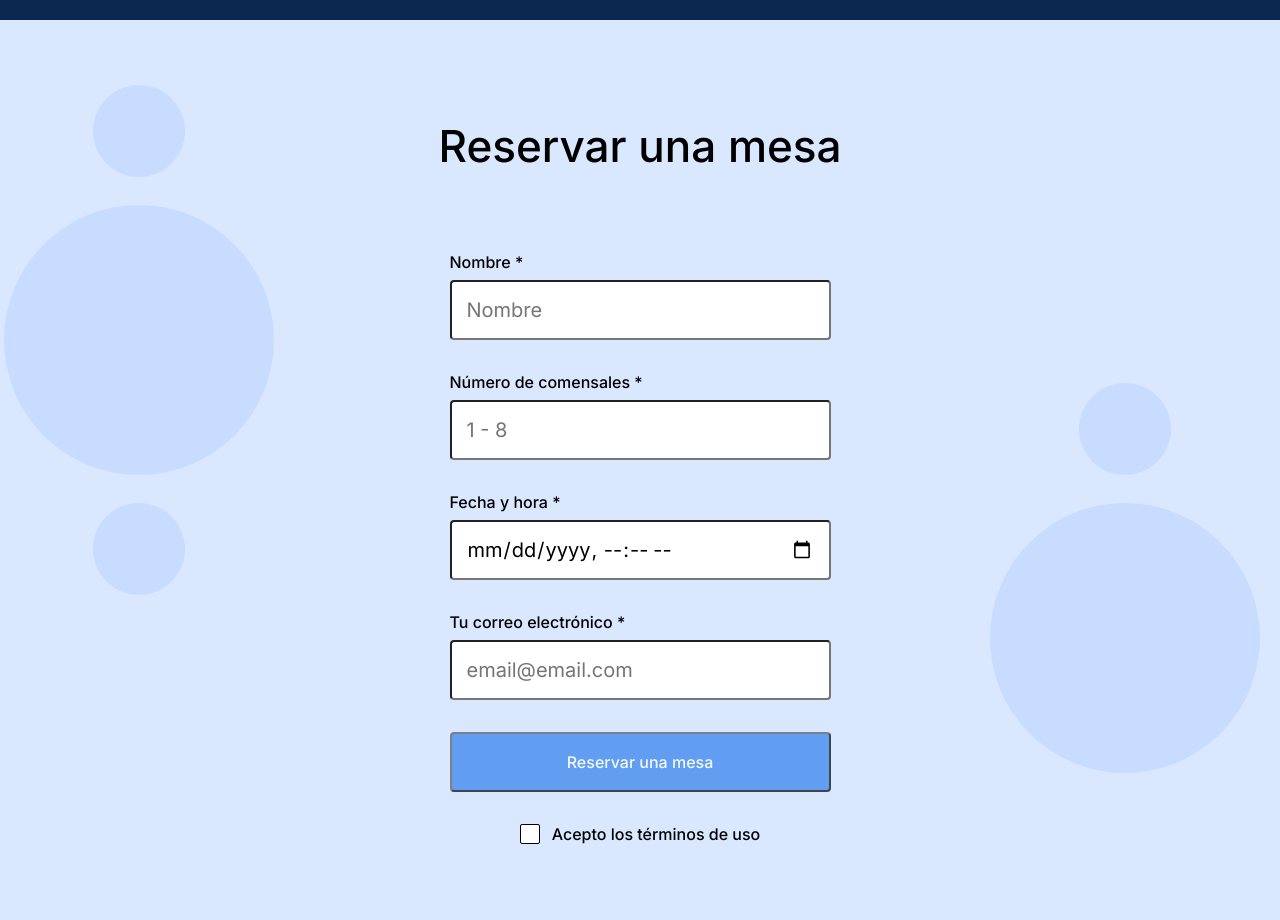
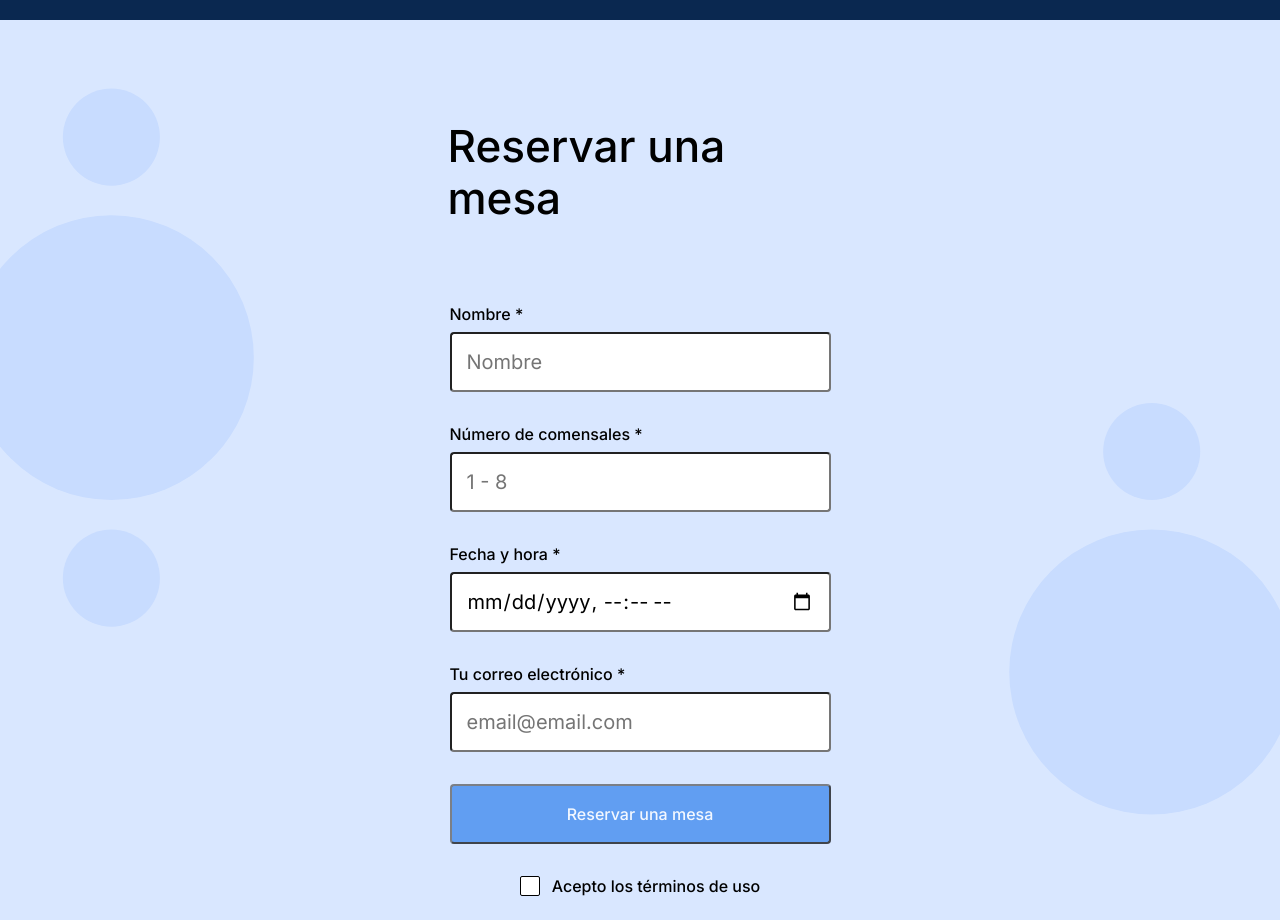
Before and after one commit to SergioVV2025/web_project_coffeeshop, a plain HTML site: page index.html in a window 1280 px wide. Shown: the part 1580-2500 px from the top of the page. Drawn offline with Linux system fonts and the light colour scheme.

Commit message:
Actualización de mi proyecto (S4 - Etapa final - 29/09/2025(3))

```diff
--- /dev/null
+++ b/blocks/content.css
@@ -0,0 +1,2 @@
+.content {
+}
--- a/blocks/page.css
+++ b/blocks/page.css
@@ -17,6 +17,3 @@ p {
   line-height: 20px;
   font-size: 16px;
 }
-
-.content {
-}
--- a/blocks/reservation.css
+++ b/blocks/reservation.css
@@ -11,14 +11,14 @@
 
 .reservation__title {
   /* font-family: "Inter", Arial, sans-serif; */
+  max-width: 385px;
+  margin-left: auto;
+  margin-right: auto;
+  margin-bottom: 80px;
   font-style: normal;
   font-weight: 500;
   font-size: 44px;
   line-height: 52px;
-  margin-bottom: 80px;
-  margin-left: auto;
-  margin-right: auto;
-  text-align: center;
 }
 
 .reservation__form {
--- a/pages/index.css
+++ b/pages/index.css
@@ -3,6 +3,8 @@
 @import url(../blocks/page.css);
 
 @import url(../blocks/header.css);
+
+@import url(../blocks/content.css);
 
 @import url(../blocks/nav.css);
 
```
